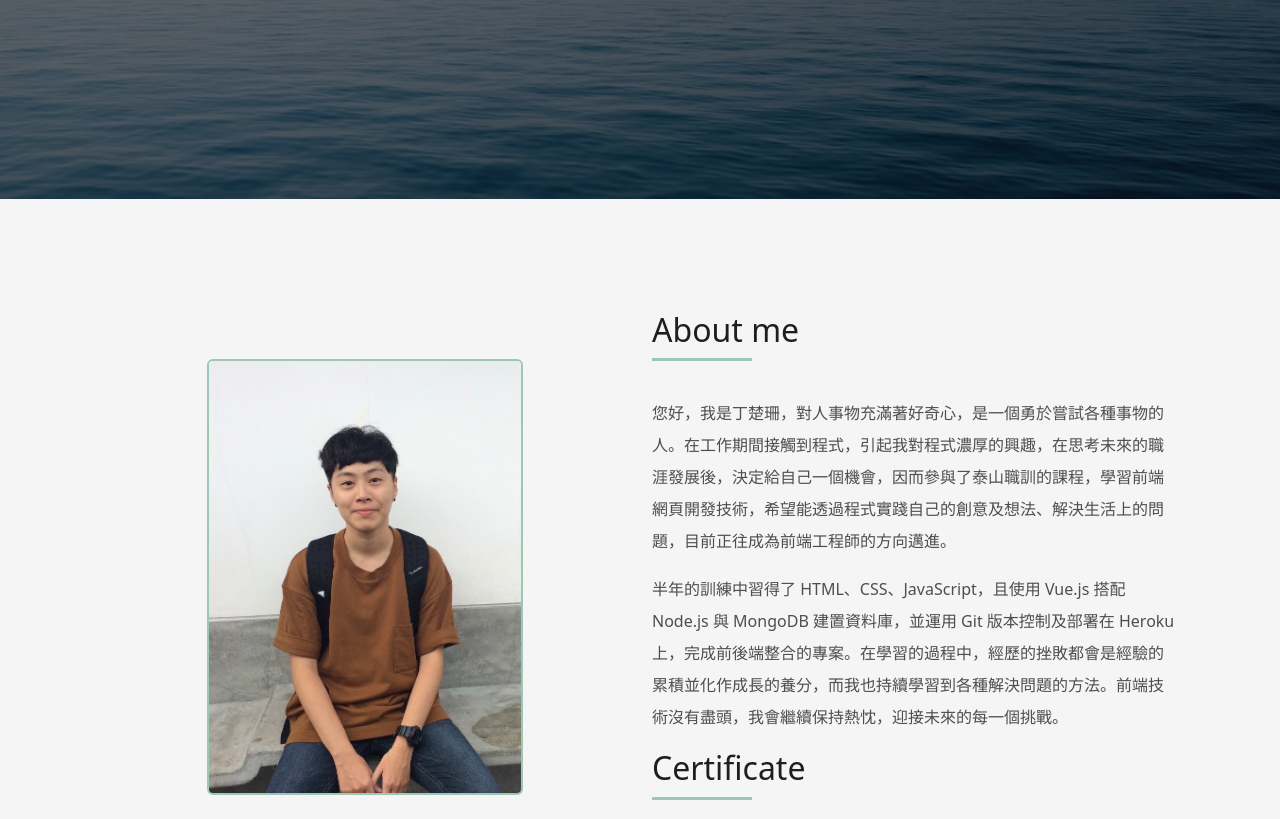
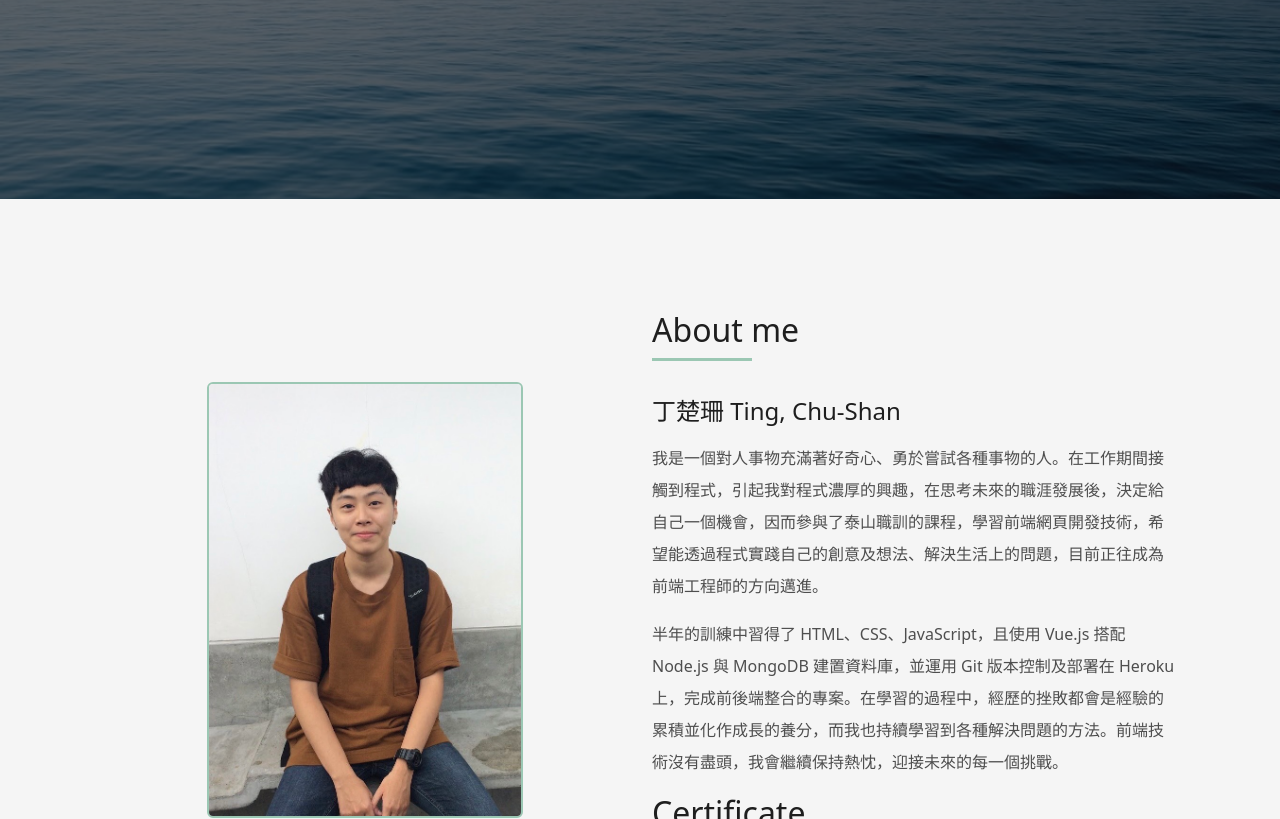
Before and after one commit to shayting/portfolio, a plain HTML site: page index.html in a window 1280 px wide. Shown: the part 281-1100 px from the top of the page. Drawn offline with Linux system fonts and the light colour scheme.

Commit message:
update about

```diff
--- a/index.html
+++ b/index.html
@@ -88,8 +88,9 @@
                         About me
                       </h5>
                     </div>
+                    <h4 class="mb-3">丁楚珊 Ting, Chu-Shan</h4>
                     <p class="lead lh-lg">
-                      您好，我是丁楚珊，對人事物充滿著好奇心，是一個勇於嘗試各種事物的人。在工作期間接觸到程式，引起我對程式濃厚的興趣，在思考未來的職涯發展後，決定給自己一個機會，因而參與了泰山職訓的課程，學習前端網頁開發技術，希望能透過程式實踐自己的創意及想法、解決生活上的問題，目前正往成為前端工程師的方向邁進。
+                      我是一個對人事物充滿著好奇心、勇於嘗試各種事物的人。在工作期間接觸到程式，引起我對程式濃厚的興趣，在思考未來的職涯發展後，決定給自己一個機會，因而參與了泰山職訓的課程，學習前端網頁開發技術，希望能透過程式實踐自己的創意及想法、解決生活上的問題，目前正往成為前端工程師的方向邁進。
                     </p>
                     <p class="lead lh-lg">
                       半年的訓練中習得了 HTML、CSS、JavaScript，且使用 Vue.js 搭配 Node.js 與 MongoDB 建置資料庫，並運用 Git 版本控制及部署在 Heroku
```
